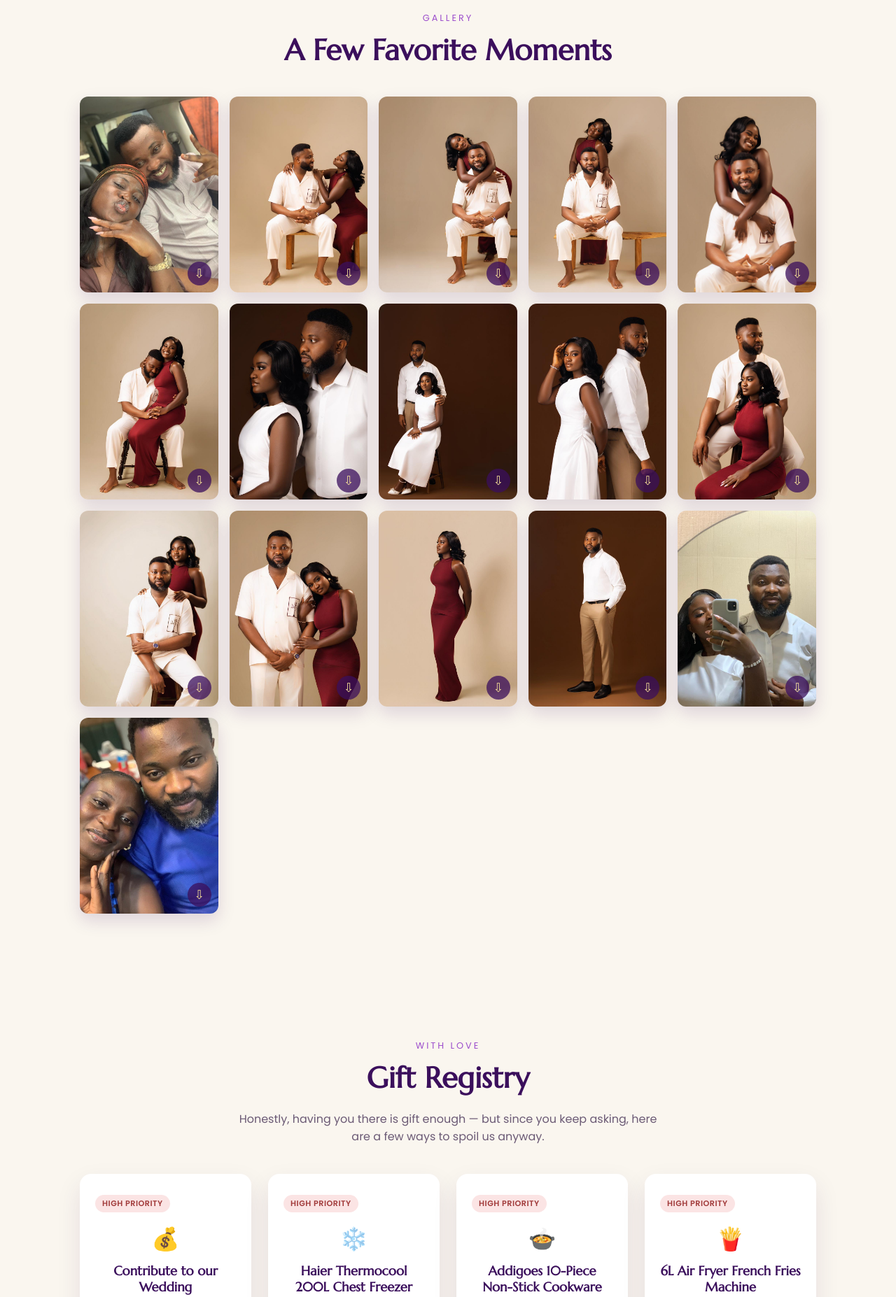
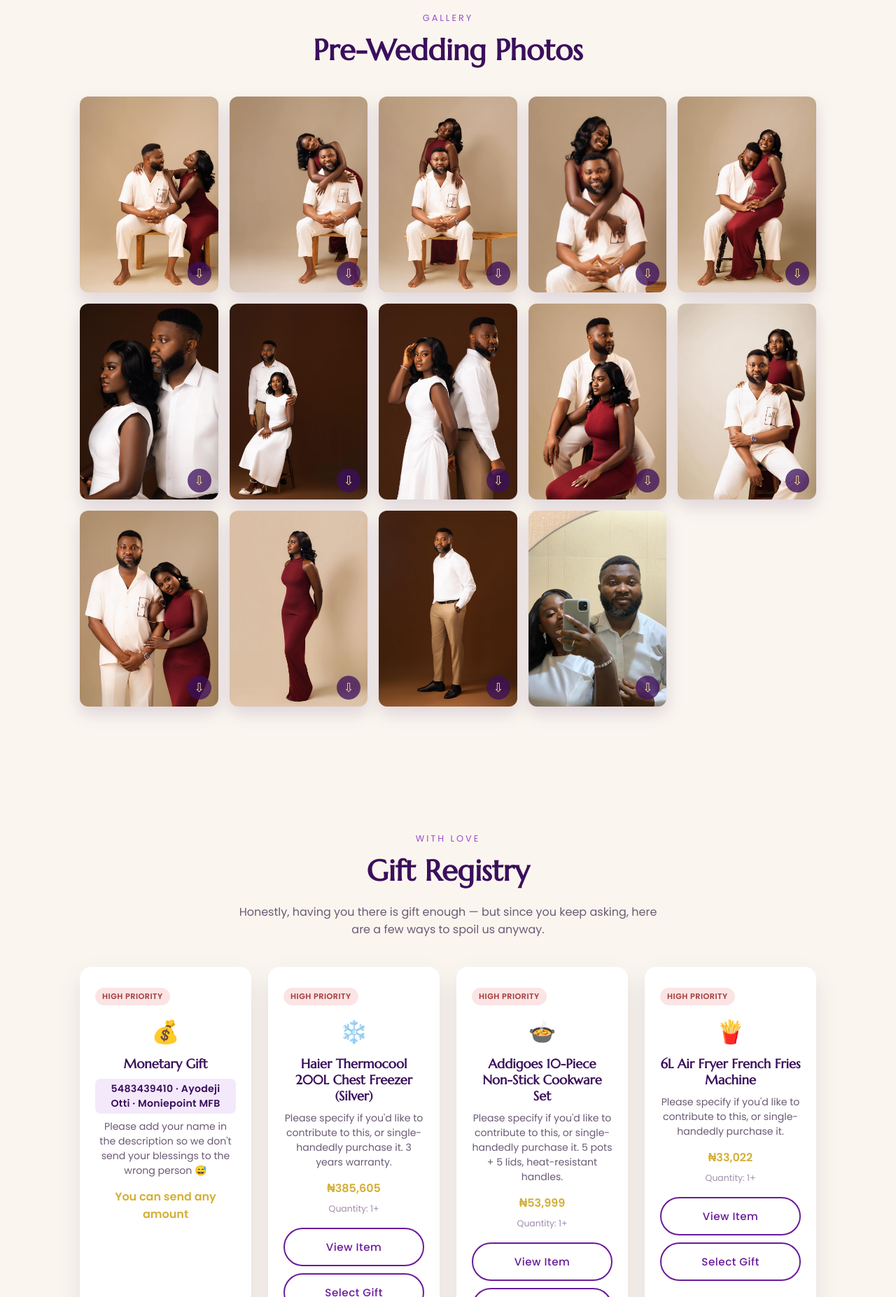
Before and after one commit to itunuayo2026/itunuayo, a plain HTML site: page index.html in a window 1280 px wide. Shown: the part 4480-6334 px from the top of the page at 70% size. Drawn offline with nearby package versions, Linux system fonts and the light colour scheme.

Commit message:
Rename Monetary Gift card, update gallery title and trim first/last photos

```diff
--- a/index.html
+++ b/index.html
@@ -211,11 +211,8 @@
 
   <section id="gallery" class="section">
     <p class="section-eyebrow">Gallery</p>
-    <h2 class="section-title">A Few Favorite Moments</h2>
+    <h2 class="section-title">Pre-Wedding Photos</h2>
     <div class="gallery-grid">
-      <div class="gallery-item" style="background-image:url('images/photo1.jpeg');">
-        <a class="gallery-download" href="images/photo1.jpeg" download title="Download photo">&#8681;</a>
-      </div>
       <div class="gallery-item" style="background-image:url('images/photo2.jpeg');">
         <a class="gallery-download" href="images/photo2.jpeg" download title="Download photo">&#8681;</a>
       </div>
@@ -258,9 +255,6 @@
       <div class="gallery-item" style="background-image:url('images/photo15.jpeg');">
         <a class="gallery-download" href="images/photo15.jpeg" download title="Download photo">&#8681;</a>
       </div>
-      <div class="gallery-item" style="background-image:url('images/photo17.jpeg');">
-        <a class="gallery-download" href="images/photo17.jpeg" download title="Download photo">&#8681;</a>
-      </div>
     </div>
   </section>
 
@@ -270,16 +264,15 @@
     <p class="section-sub">Honestly, having you there is gift enough &mdash; but since you keep asking, here are a few ways to spoil us anyway.</p>
 
     <div class="gift-grid" id="giftGrid">
-      <div class="gift-card" data-gift="Contribute to our Wedding">
+      <div class="gift-card" data-gift="Monetary Gift">
         <span class="gift-priority high">High Priority</span>
         <div class="gift-icon">&#128176;</div>
-        <h3>Contribute to our Wedding</h3>
+        <h3>Monetary Gift</h3>
         <p class="gift-desc">
           <span class="gift-account">5483439410 &middot; Ayodeji Otti &middot; Moniepoint MFB</span><br/>
           Please add your name in the description so we don't send your blessings to the wrong person &#128517;
         </p>
         <p class="gift-amount">You can send any amount</p>
-        <button class="btn btn-outline gift-select">Select Gift</button>
       </div>
 
       <div class="gift-card" data-gift="Chest Freezer">
```
Also changed, not shown: images/photo1.jpeg (deleted), images/photo17.jpeg (deleted).
